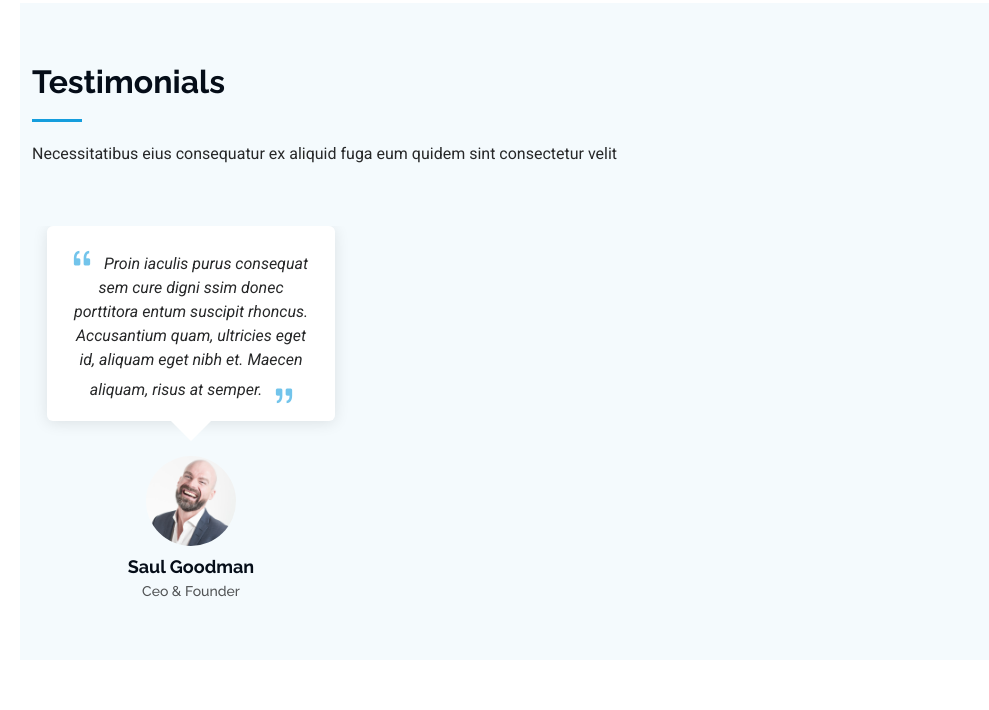
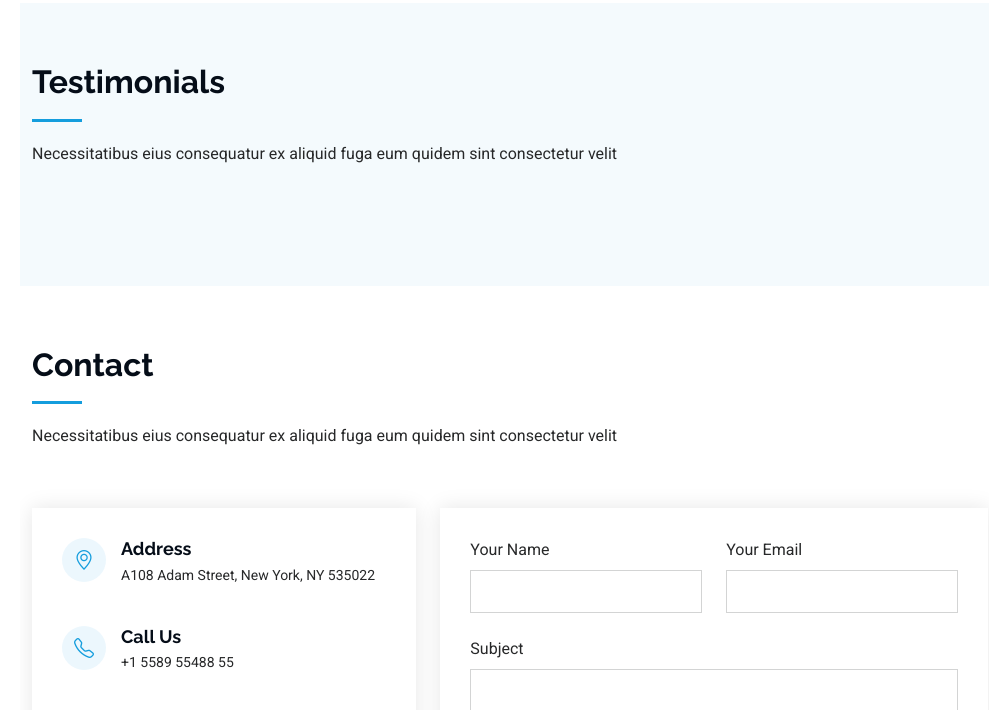
Before and after one commit to MatthisYA/Portfolio, a plain HTML site: page index.html in a window 1280 px wide. Shown: the part 5404-6114 px from the top of the page, without its empty margins (280-1269 px from the left). Drawn offline with Linux system fonts and the light colour scheme.

Commit message:
Update index.html

```diff
--- a/index.html
+++ b/index.html
@@ -626,7 +626,7 @@
           </script>
           <div class="swiper-wrapper">
 
-            <div class="swiper-slide">
+            <!--div class="swiper-slide">
               <div class="testimonial-item">
                 <p>
                   <i class="bi bi-quote quote-icon-left"></i>
```
